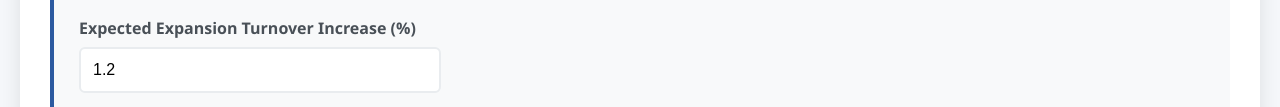
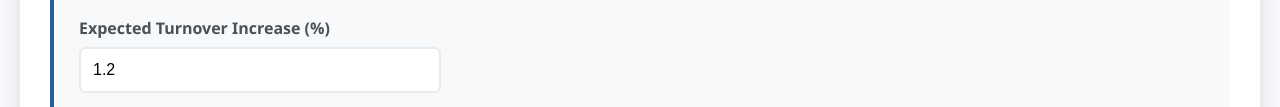
Before and after one commit to ptsag/nurse-staffing, a plain HTML site: page nurse_staffing_model.html in a window 1280 px wide. Shown: the part 401-508 px from the top of the page. Drawn offline with Linux system fonts and the light colour scheme.

Commit message:
Update nurse_staffing_model.html

```diff
--- a/nurse_staffing_model.html
+++ b/nurse_staffing_model.html
@@ -249,7 +249,7 @@
                         <input type="number" id="turnoverRate" value="3.5" step="0.1" min="0" max="50">
                     </div>
                     <div class="input-group">
-                        <label>Expected Expansion Turnover Increase (%)</label>
+                        <label>Expected Turnover Increase (%)</label>
                         <input type="number" id="expansionTurnover" value="1.2" step="0.1" min="0" max="10">
                     </div>
                 </div>
```
